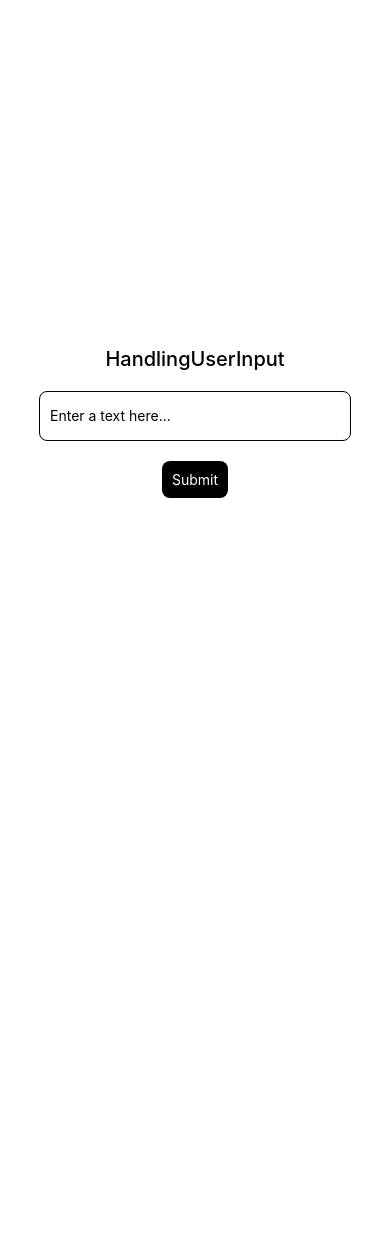
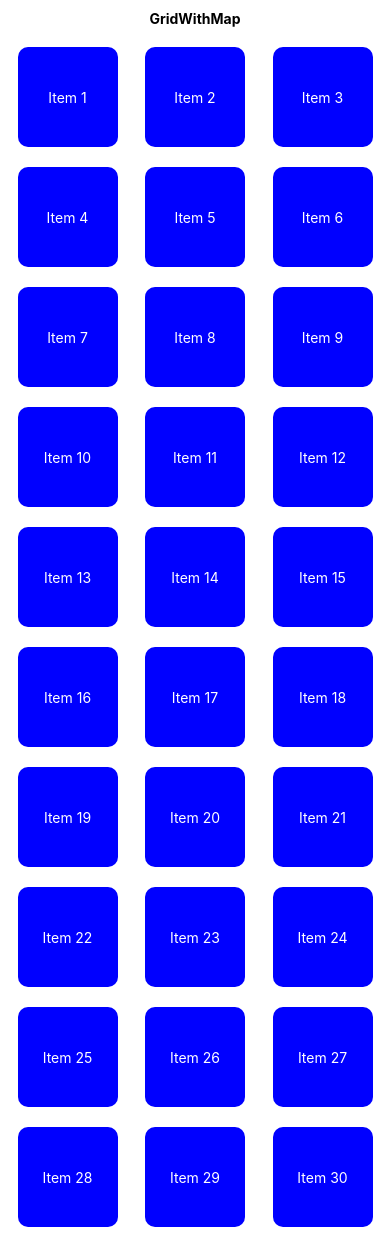
Before and after one commit to prabinb50/React_Native_CLI, a React Native app in the folder ReactNative/: screen / in a window 390 px wide. Before the commit the page ends 844 px from the top, so only its background shows below. Built offline with nearby package versions, Linux system fonts and the light colour scheme.

Commit message:
learn about grid with map in react native

```diff
--- a/ReactNative/App.jsx
+++ b/ReactNative/App.jsx
@@ -9,6 +9,7 @@ import ThemeBasedStyling from './src/components/styling/ThemeBasedStyling'
 import ScrollViewTopic from './src/components/scrolling/ScrollView'
 import FlatListTopic from './src/components/scrolling/FlatList'
 import HandlingUserInput from './src/components/HandlingUserInput'
+import GridWithMap from './src/components/GridWithMap';
 
 const App = () => {
     return (
@@ -29,7 +30,8 @@ const App = () => {
             {/* FlatList is a better option rather than ScrollView */}
             {/* <FlatListTopic></FlatListTopic>  */}
 
-            <HandlingUserInput></HandlingUserInput>
+            {/* <HandlingUserInput></HandlingUserInput> */}
+            <GridWithMap></GridWithMap>
 
         </SafeAreaView >
     )
--- a/ReactNative/index.js
+++ b/ReactNative/index.js
@@ -11,8 +11,8 @@ import Splash from './Splash';
 
 import { name as appName } from './app.json';
 
-// AppRegistry.registerComponent(appName, () => App);
+AppRegistry.registerComponent(appName, () => App);
 // AppRegistry.registerComponent(appName, () => StackNavigation);
 // AppRegistry.registerComponent(appName, () => TabNavigation);
 // AppRegistry.registerComponent(appName, () => SimpleCRUDProject);
-AppRegistry.registerComponent(appName, () => Splash);
+// AppRegistry.registerComponent(appName, () => Splash);
--- /dev/null
+++ b/ReactNative/src/components/GridWithMap.jsx
@@ -0,0 +1,76 @@
+import { ScrollView, StyleSheet, Text, View } from 'react-native'
+import React from 'react'
+
+// dummy data
+const dummyData = [
+    { id: 1, title: "Item 1" },
+    { id: 2, title: "Item 2" },
+    { id: 3, title: "Item 3" },
+    { id: 4, title: "Item 4" },
+    { id: 5, title: "Item 5" },
+    { id: 6, title: "Item 6" },
+    { id: 7, title: "Item 7" },
+    { id: 8, title: "Item 8" },
+    { id: 9, title: "Item 9" },
+    { id: 10, title: "Item 10" },
+    { id: 11, title: "Item 11" },
+    { id: 12, title: "Item 12" },
+    { id: 13, title: "Item 13" },
+    { id: 14, title: "Item 14" },
+    { id: 15, title: "Item 15" },
+    { id: 16, title: "Item 16" },
+    { id: 17, title: "Item 17" },
+    { id: 18, title: "Item 18" },
+    { id: 19, title: "Item 19" },
+    { id: 20, title: "Item 20" },
+    { id: 21, title: "Item 21" },
+    { id: 22, title: "Item 22" },
+    { id: 23, title: "Item 23" },
+    { id: 24, title: "Item 24" },
+    { id: 25, title: "Item 25" },
+    { id: 26, title: "Item 26" },
+    { id: 27, title: "Item 27" },
+    { id: 28, title: "Item 28" },
+    { id: 29, title: "Item 29" },
+    { id: 30, title: "Item 30" },
+]
+
+const GridWithMap = () => {
+    return (
+        <View>
+            <Text style={{ textAlign: "center", padding: 10, fontWeight: "bold" }}>GridWithMap</Text>
+
+            <ScrollView contentContainerStyle={styles.container} >
+                {
+                    dummyData.map((item, index) => {
+                        return (
+                            <View key={index} style={styles.gridItem}>
+                                <Text style={{ color: "white" }}>{item.title}</Text>
+                            </View>
+                        )
+                    })
+                }
+            </ScrollView>
+        </View>
+    )
+}
+
+export default GridWithMap
+
+const styles = StyleSheet.create({
+    container: {
+        flexDirection: "row",
+        flexWrap: "wrap",
+        justifyContent: "space-evenly",
+    },
+    gridItem: {
+        width: 100,
+        height: 100,
+        backgroundColor: "blue",
+        margin: 10,
+        borderRadius: 10,
+        justifyContent: "center",
+        alignItems: "center",
+        gap: 10,
+    },
+})
```
